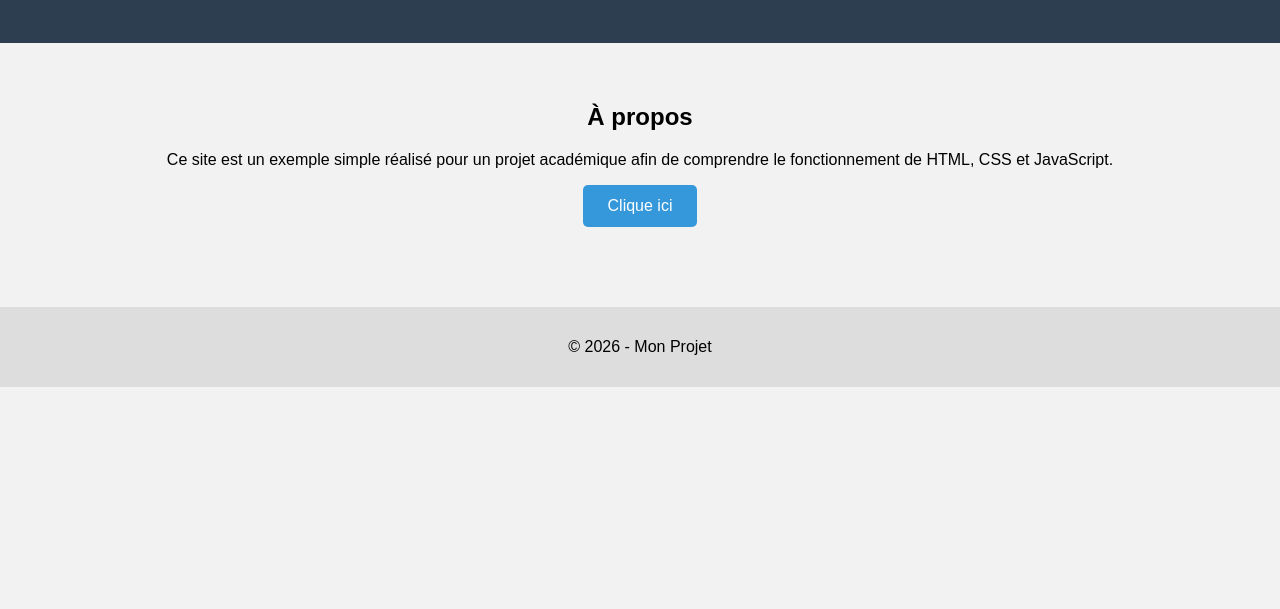
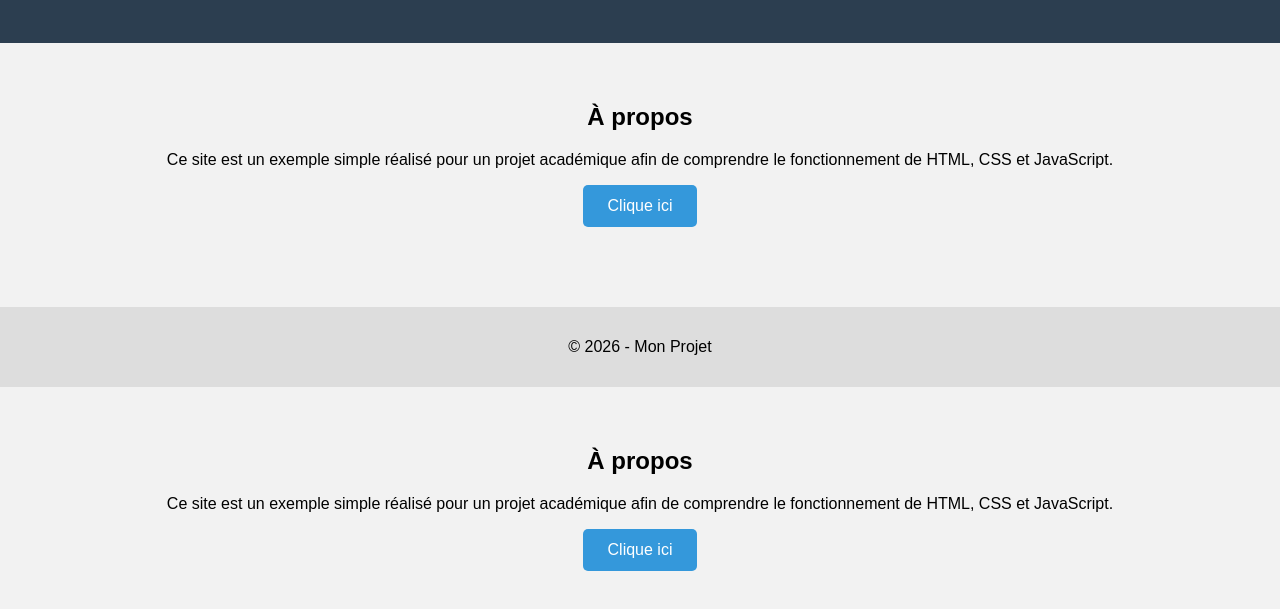
Before and after one commit to abdouelhzch/projet-aya, a plain HTML site: page index.html in a window 1280 px wide. Shown: the part 131-740 px from the top of the page. Drawn offline with Linux system fonts and the light colour scheme.

Commit message:
Update index.html

```diff
--- a/index.html
+++ b/index.html
@@ -29,3 +29,15 @@
     <script src="script.js"></script>
 </body>
 </html>
+<section class="content">
+    <h2>À propos</h2>
+    <p>
+        Ce site est un exemple simple réalisé pour un projet académique
+        afin de comprendre le fonctionnement de HTML, CSS et JavaScript.
+    </p>
+
+    <!-- المكان اللي غادي يظهر فيه النص بعد الضغط -->
+    <p id="message"></p>
+
+    <button id="btn">Clique ici</button>
+</section>
```
